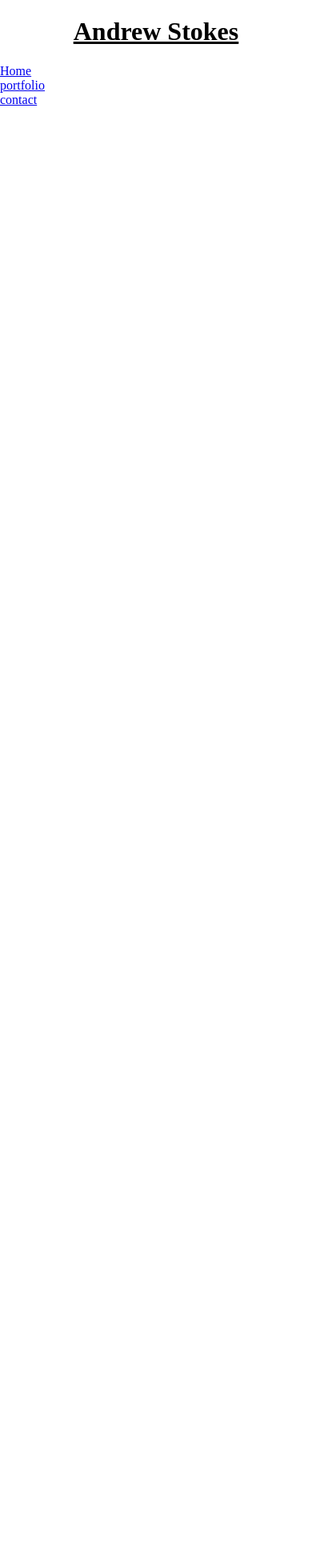
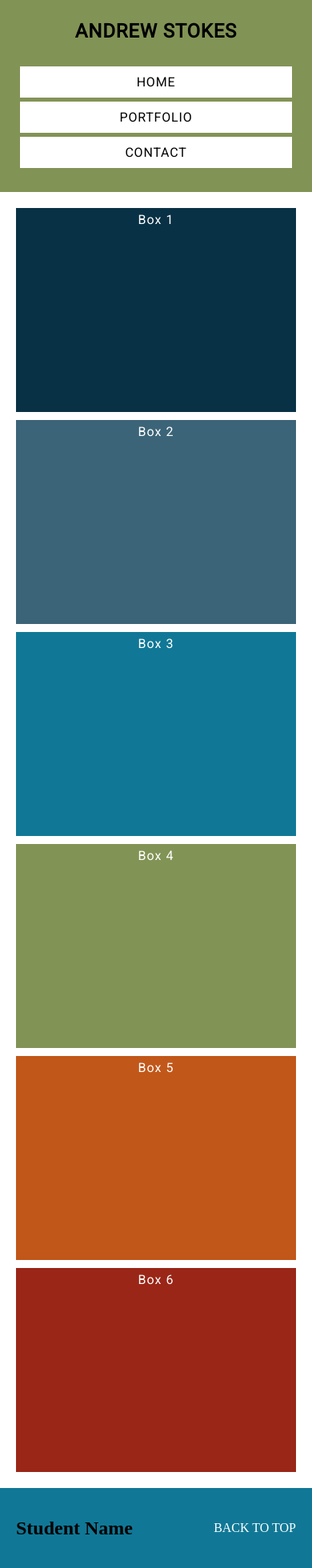
Before and after one commit to Drew-Stokes/Project_2_repsonsive_layout_2022, a plain HTML site: page index.html in a window 390 px wide. Shown: the whole page at 80% size. Before the commit the page ends 844 px from the top, so only its background shows below. Drawn offline with Linux system fonts and the light colour scheme.

Commit message:
Developing style of website
Further built out css and media query

```diff
--- a/css/styles.css
+++ b/css/styles.css
@@ -1,15 +1,27 @@
 *{
     box-sizing: boder-box;
+    margin: 0;
+    padding: 0;
 }
 
 body {
     margin: 0 auto;
     max-width: 1024px;
+    display: flex;
+    flex-direction: column;
+    min-height: 100vh;
+    color: black;
 }
 
 ul {
     list-style: none;
     padding-left: 0;
+}
+
+a {
+  text-decoration: none;
+  text-transform: uppercase;
+  color: white;
 }
 
 nav {
@@ -24,6 +36,20 @@ nav {
     text-align: center;
   }
 
+footer {
+  display: flex;
+  justify-content: space-between;
+  align-items: center;
+  margin-top: auto;
+  padding: 0 20px;
+  height: 100px;
+  background-color: #107896;
+}
+
+.full {
+  display: none;
+}
+/*---- Class Selectors ----*/
   .top-nav, .top-nav li {
     width: 100%;
   }
@@ -46,7 +72,50 @@ nav {
     text-transform: uppercase;
   }
 
+  .container {
+    max-width: 1100px;
+    padding: 10px;
+    margin: 0 auto;
+    font-family: 'Roboto', sans-serif;
+  }
+
+  .col {
+    margin: 10px;
+    min-height: 250px;
+    color: white;
+    text-align: center;
+    letter-spacing: 1px;
+    padding-top: 5px;
+  }
+
+  .box-1 {
+    background-color: #093145;
+  }
+
+  .box-2 {
+    background-color: #3C6478;
+  }
+
+  .box-3 {
+    background-color: #107896;
+  }
+
+  .box-4 {
+    background-color: #829356;
+  }
+
+  .box-5 {
+    background-color: #C2571A;
+  }
+
+  .box-6 {
+    background-color: #9A2617;
+  }
+
+/*---- 786px media ----*/
   @media (min-width: 768px) {
+
+  /*---- 786px class selectors ----*/
     .top-nav {
       margin-top: 0;
     }
@@ -65,4 +134,42 @@ nav {
     .top-nav a {
       color: #fff;
     }
+
+    .container {
+      display: flex;
+      flex-wrap: wrap;
+    }
+
+    .col {
+      flex-basis: calc(50% - 20px);
+    }
+
+    .top {
+      display: none;
+    }
+
+    .full {
+      display: inline-block;
+      margin-left: 20px;
+    }
   }
+
+
+/*---- 1024px media ----*/
+  @media (min-width: 1024px) {
+    nav {
+      display: flex;
+      justify-content: space-between;
+      align-items: center;
+    }
+/*---- 1024px class selectors ----*/
+    .top-nav,
+    .top-nav li {
+      width: initial;
+      margin-bottom: 0;
+    }
+
+    .col {
+      flex-basis: calc(33.333% - 20px);
+    }
+  }
--- a/index.html
+++ b/index.html
@@ -12,19 +12,43 @@
 <body>
 <div>
     <header>
-        <ul>
+        <nav>
             <h1><a href="#">Andrew Stokes</a></h1>
-            <li><a href="#">Home</a></li>
-            <li><a href="#portforlio">portfolio</a></li>
-            <li><a href="#contact">contact</a></li>
-        </ul>
+            <ul class="top-nav">
+              <li><a href="#">home</a></li>
+              <li><a href="#portfolio">portfolio</a></li>
+              <li><a href="#contact">contact</a></li>
+            </ul>
+          </nav>
     </header>
-    <div>
-
-    </div>
-    <footer>
-
-    </footer>
+    <div class="container">
+  <div class="col box-1">
+    <p>Box 1</p>
+  </div>
+  <div class="col box-2">
+    <p>Box 2</p>
+  </div>
+  <div class="col box-3">
+    <p>Box 3</p>
+  </div>
+  <div class="col box-4">
+    <p>Box 4</p>
+  </div>
+  <div class="col box-5">
+    <p>Box 5</p>
+  </div>
+  <div class="col box-6">
+    <p>Box 6</p>
+  </div>
 </div>
+<footer>
+    <h2>Student Name</h2>
+    <ul class="footer-nav">
+      <li class="top"><a href="#top">back to top</a></li>
+      <li class="full"><a href="#top">home</a></li>
+      <li class="full"><a href="#portfolio">portfolio</a></li>
+      <li class="full"><a href="#contact">contact</a></li>
+    </ul>
+  </footer>
 </body>
 </html>
```
